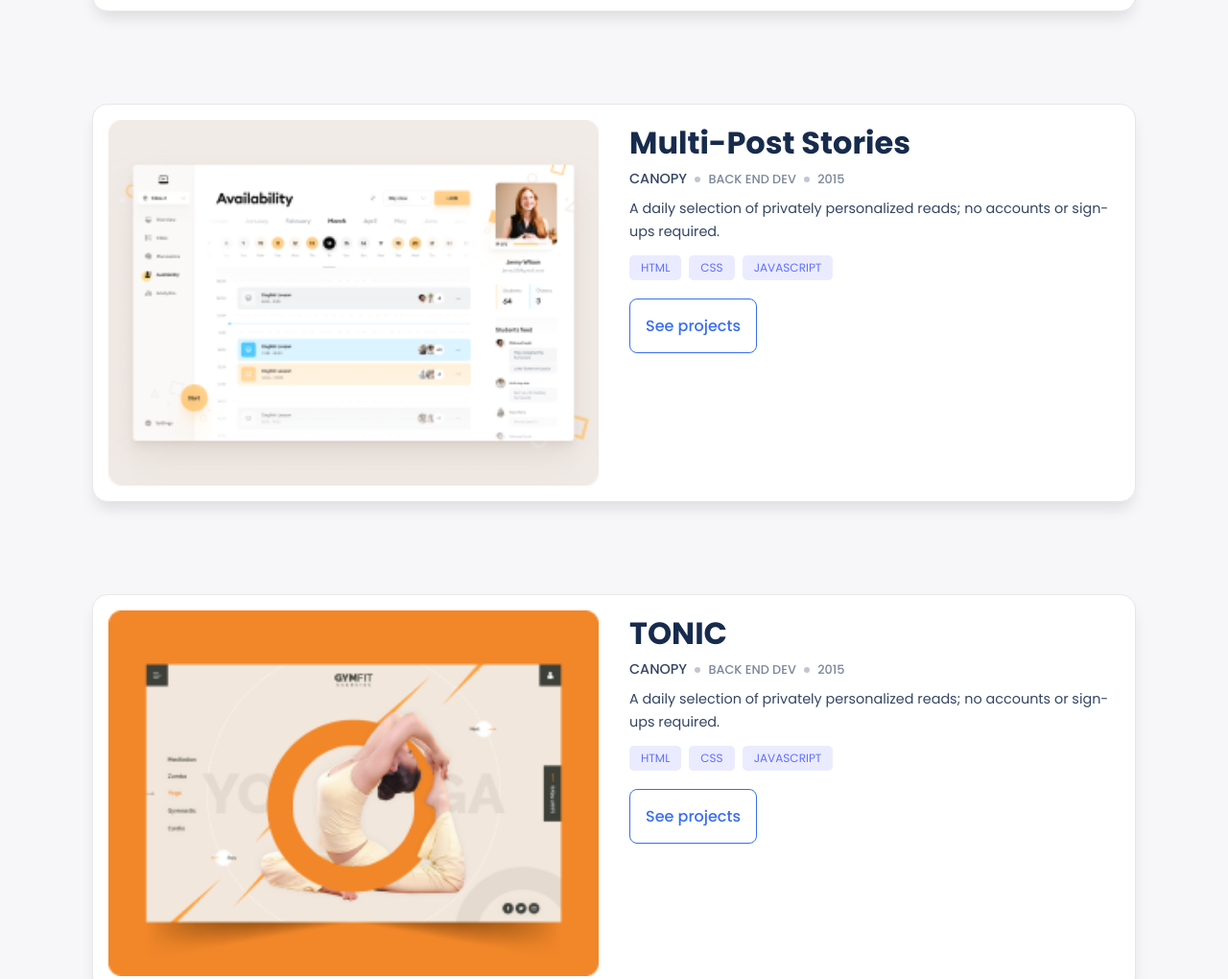
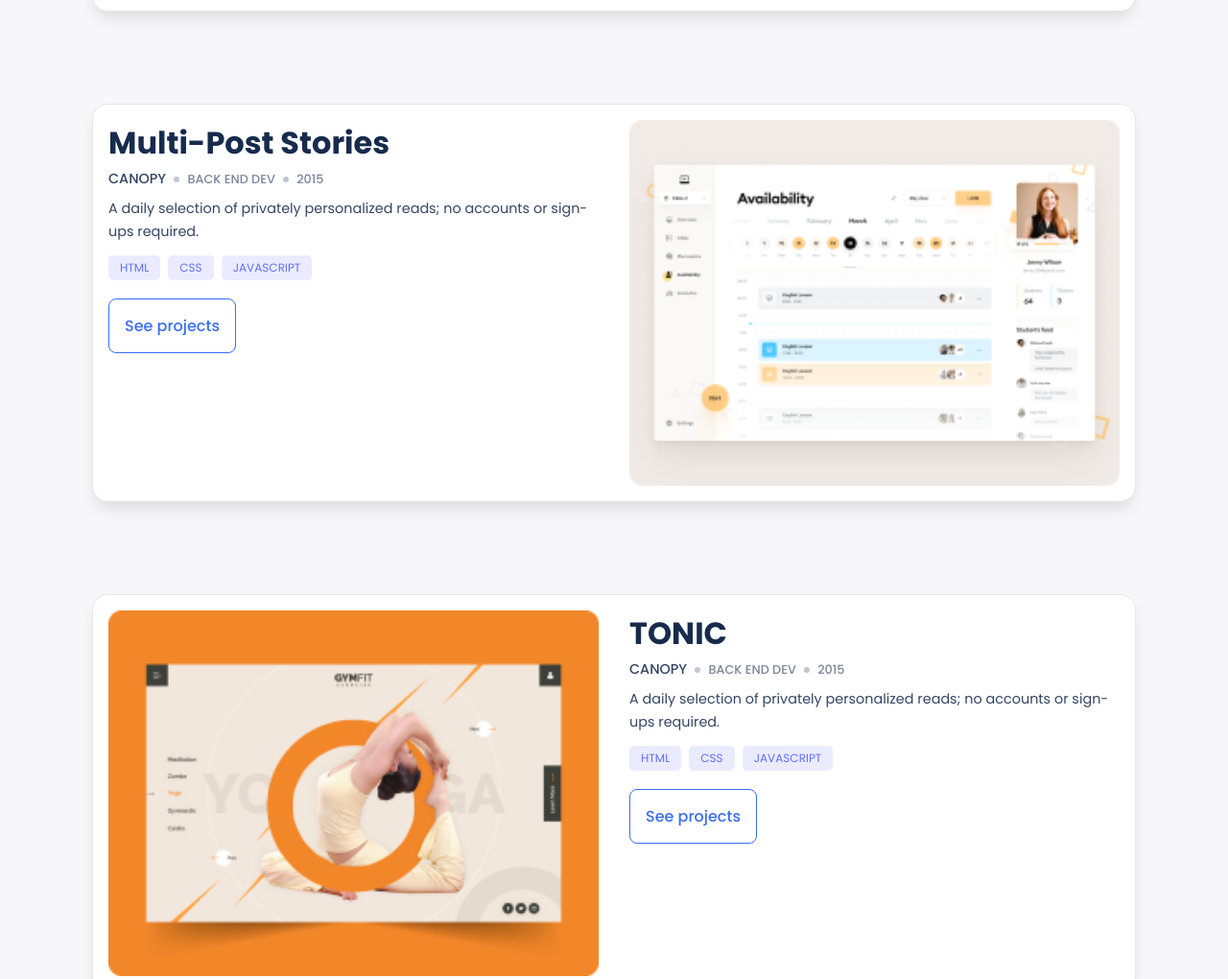
Before and after one commit to kessie2862/portfolio, a plain HTML site: page index.html in a window 1280 px wide. Shown: the part 1214-2234 px from the top of the page at 96% size. Drawn offline with nearby package versions, Linux system fonts and the light colour scheme.

Commit message:
Added styles to switch order of columns

```diff
--- a/style.css
+++ b/style.css
@@ -474,6 +474,14 @@ button[type="submit"]:active {
     gap: 2rem;
   }
 
+  .works .details .card-info {
+    order: 1;
+  }
+
+  .works .details img.switch {
+    order: 2;
+  }
+
   .myself {
     display: grid;
     grid-template-columns: 1fr 1fr;
```
